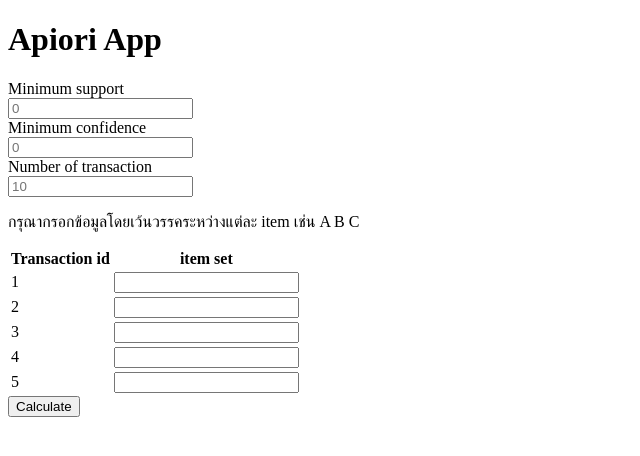
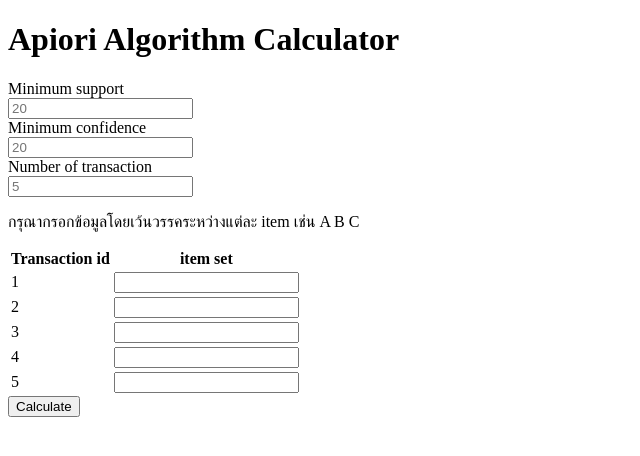
Before and after one commit to SainyTK/react-redux-apiori, a React (Create React App) app: page / in a window 1280 px wide. Shown: the top 456 px of the page, without its empty margins (0-640 px from the left). Built offline with nearby package versions, Linux system fonts and the light colour scheme.

Commit message:
add redux

```diff
--- a/package.json
+++ b/package.json
@@ -6,7 +6,9 @@
     "lodash": "^4.17.11",
     "react": "^16.8.1",
     "react-dom": "^16.8.1",
-    "react-scripts": "2.1.5"
+    "react-redux": "^6.0.0",
+    "react-scripts": "2.1.5",
+    "redux": "^4.0.1"
   },
   "scripts": {
     "start": "react-scripts start",
--- a/src/App.js
+++ b/src/App.js
@@ -2,6 +2,10 @@ import React, { Component } from "react";
 import Input from './component/Input';
 import TransactionTable from './component/TransactionTable';
 import _ from 'lodash';
+
+const MIN_SUP = 20;
+const MIN_CON = 20;
+const NUM_TRANS = 5;
 
 export default class App extends Component {
 
@@ -13,9 +17,9 @@ export default class App extends Component {
   constructor(props) {
     super(props);
     this.state = {
-      numTrans: 5,
-      minSup: 0,
-      minCon: 0,
+      numTrans: NUM_TRANS,
+      minSup: MIN_SUP,
+      minCon: MIN_CON,
       resultLength: '',
       result: '',
     };
@@ -23,10 +27,10 @@ export default class App extends Component {
   render() {
     return (
       <div>
-        <h1>Apiori App</h1>
-        <Input name="minSup" title="Minimum support" onChange={this.handleInput} placeholder={0 + ''} />
-        <Input name="minCon" title="Minimum confidence" onChange={this.handleInput} placeholder={0 + ''} />
-        <Input name="numTrans" title="Number of transaction" onChange={this.handleInput} placeholder={10 + ''} />
+        <h1>Apiori Algorithm Calculator</h1>
+        <Input name="minSup" title="Minimum support" onChange={this.handleInput} placeholder={MIN_SUP + ''} />
+        <Input name="minCon" title="Minimum confidence" onChange={this.handleInput} placeholder={MIN_CON + ''} />
+        <Input name="numTrans" title="Number of transaction" onChange={this.handleInput} placeholder={NUM_TRANS + ''} />
         <p>กรุณากรอกข้อมูลโดยเว้นวรรคระหว่างแต่ละ item เช่น A B C</p>
         <TransactionTable n={this.state.numTrans} onInput={this.handleTable} />
         <button onClick={this.handleClick}>Calculate</button>
@@ -46,6 +50,7 @@ export default class App extends Component {
 
   handleTable = (inputs) => {
     this.transactionTable = inputs;
+    console.log(inputs);
   }
 
   handleClick = (e) => {
```
Also changed, not shown: 1 other file (tests, documents, lock files or other folders).
